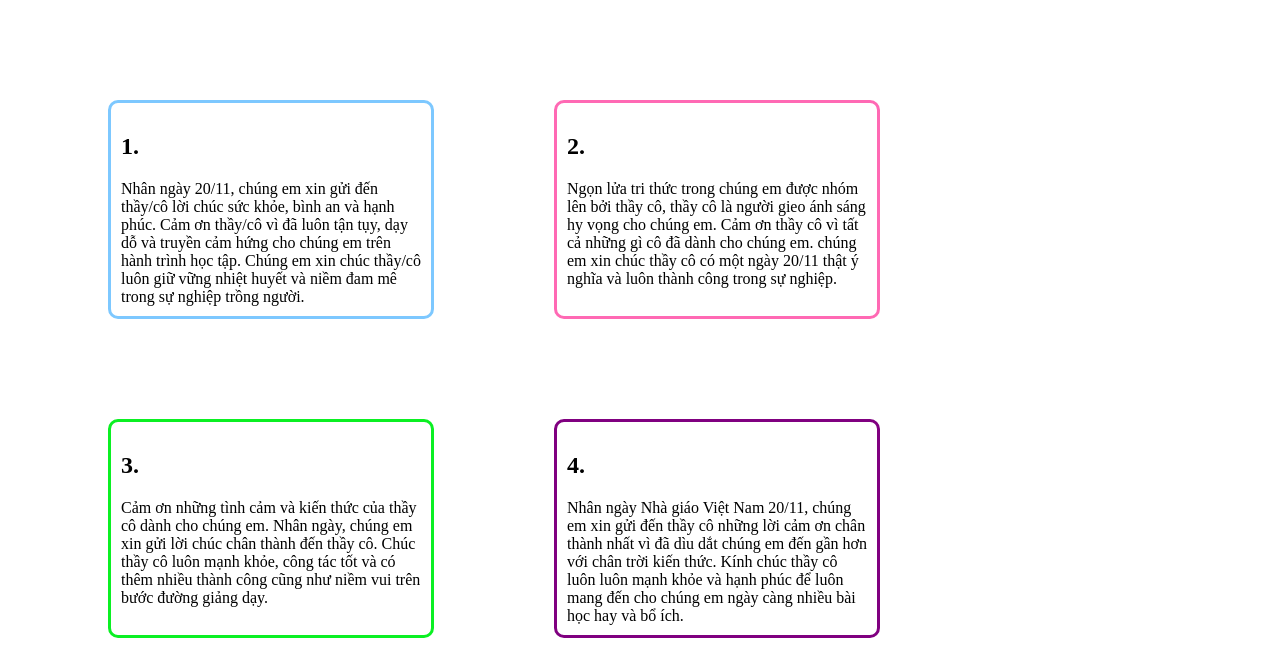
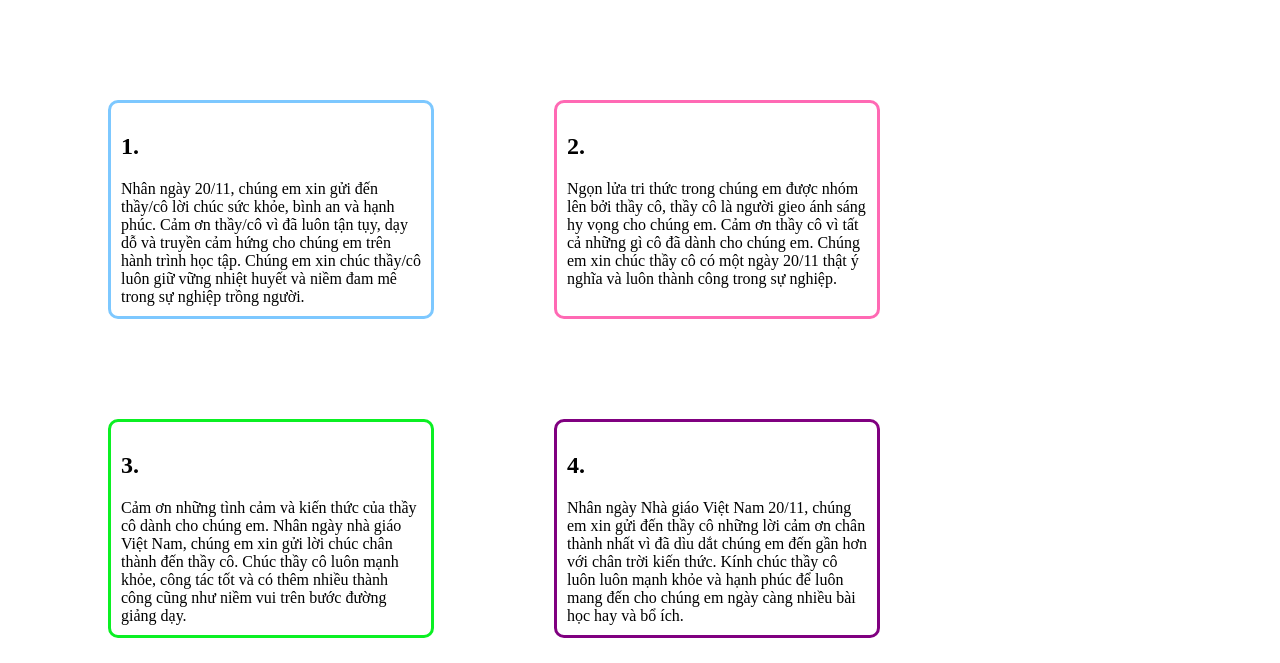
Before and after one commit to cuberi1301/loi-chuc-20-11-lop-7b1-truong-tran-cao-van, a plain HTML site: page index.html in a window 1280 px wide. Shown: the part 137-800 px from the top of the page. Drawn offline with Linux system fonts and the light colour scheme; files whose address does not match are found by name.

Commit message:
Update index.html

```diff
--- a/index.html
+++ b/index.html
@@ -9,7 +9,7 @@
 <body>
 	<section class="tieude">
 		<div>
-			<img width="115px" src="D:\loichuc2011\logo.jpg" alt="logo">
+			<img width="115px" src="logo.jpg" alt="logo">
 		</div>
 		<div>
 			<h2>
@@ -24,13 +24,13 @@
 		</div>
 		<div class="khung2">
 			<h1>2.</h1>
-			Ngọn lửa tri thức trong chúng em được nhóm lên bởi thầy cô, thầy cô là người gieo ánh sáng hy vọng cho chúng em. Cảm ơn thầy cô vì tất cả những gì cô đã dành cho chúng em. chúng em xin chúc thầy cô có một ngày 20/11 thật ý nghĩa và luôn thành công trong sự nghiệp.
+			Ngọn lửa tri thức trong chúng em được nhóm lên bởi thầy cô, thầy cô là người gieo ánh sáng hy vọng cho chúng em. Cảm ơn thầy cô vì tất cả những gì cô đã dành cho chúng em. Chúng em xin chúc thầy cô có một ngày 20/11 thật ý nghĩa và luôn thành công trong sự nghiệp.
 		</div>
 	</section>
 	<section class="dong2">
 		<div class="khung3">
 			<h1>3.</h1>
-			Cảm ơn những tình cảm và kiến thức của thầy cô dành cho chúng em. Nhân ngày, chúng em xin gửi lời chúc chân thành đến thầy cô. Chúc thầy cô luôn mạnh khỏe, công tác tốt và có thêm nhiều thành công cũng như niềm vui trên bước đường giảng dạy.
+			Cảm ơn những tình cảm và kiến thức của thầy cô dành cho chúng em. Nhân ngày nhà giáo Việt Nam, chúng em xin gửi lời chúc chân thành đến thầy cô. Chúc thầy cô luôn mạnh khỏe, công tác tốt và có thêm nhiều thành công cũng như niềm vui trên bước đường giảng dạy.
 		</div>
 		<div class="khung4">
 			<h1>4.</h1>
```
